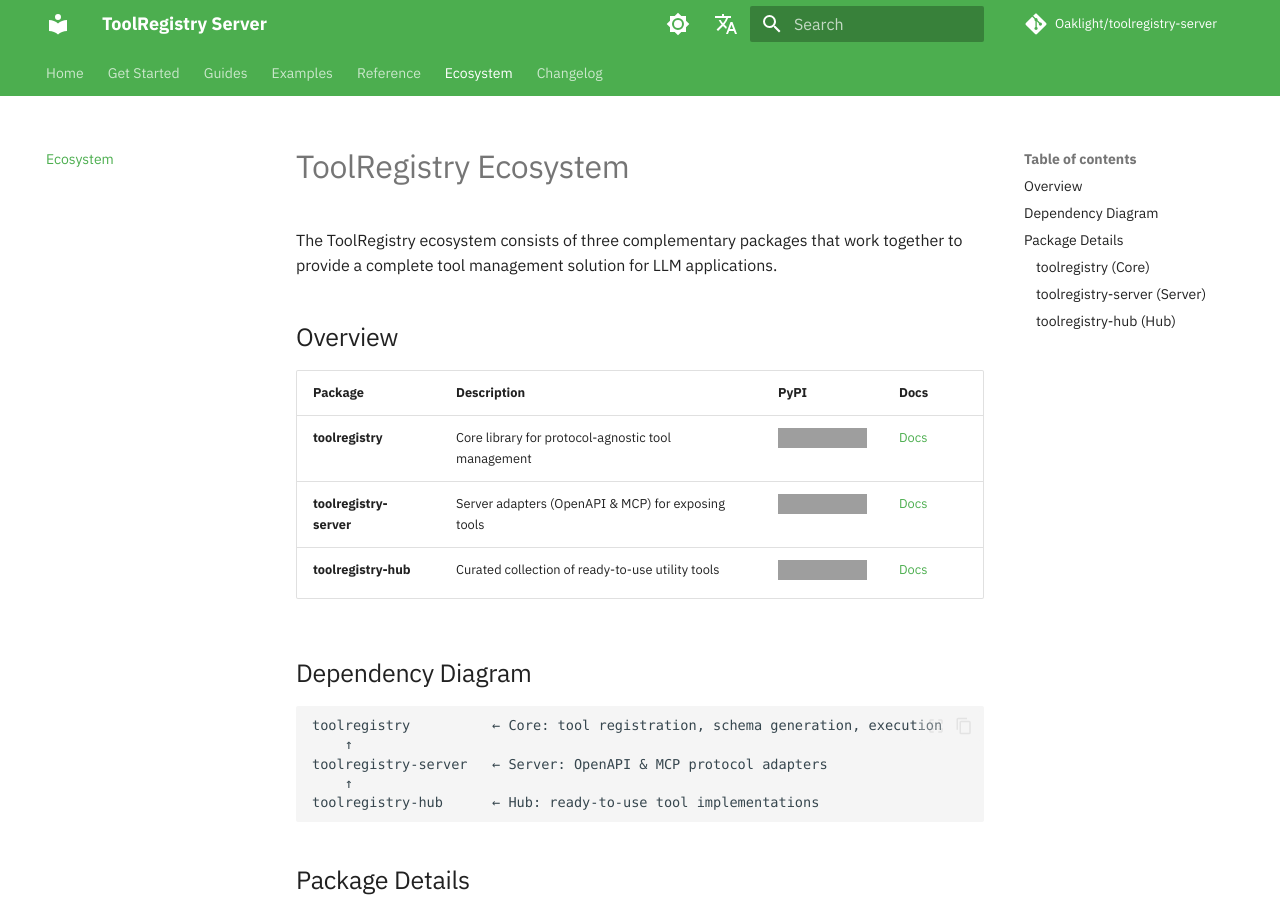
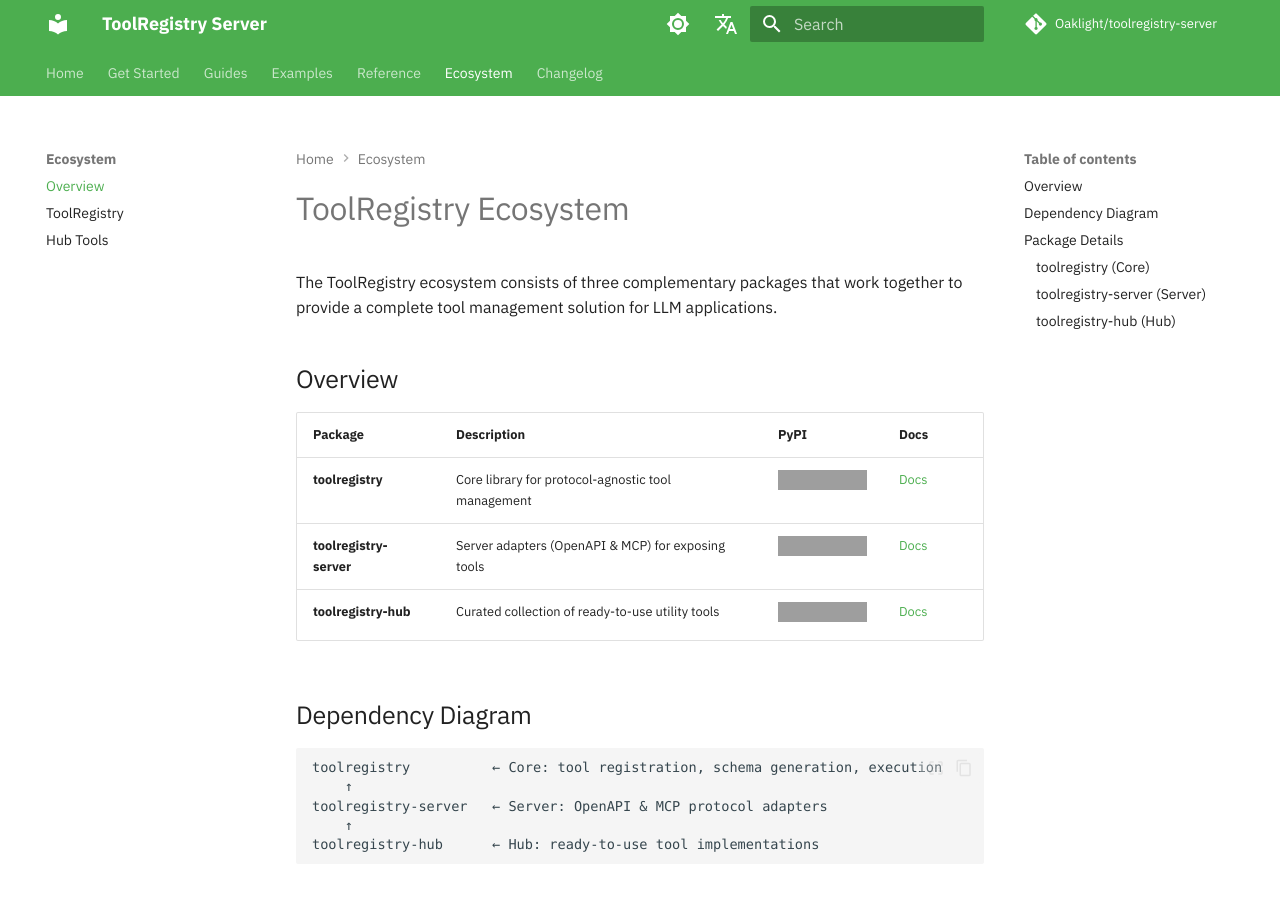
Before and after one commit to Oaklight/toolregistry-server, an MkDocs documentation site: the page built from docs/ecosystem.md, in a window 1280 px wide and 900 px high. Built offline with MkDocs 1.6.1 and Material for MkDocs 9.7.7, drawn with Linux system fonts in a browser that asks for light colours; some web fonts are replaced; comment, search, counter and statistics services are not loaded; grey boxes are pictures that could not be loaded.

Commit message:
docs: move sibling links into Ecosystem nav section (match core IA)

```diff
--- a/mkdocs.yml
+++ b/mkdocs.yml
@@ -157,5 +157,8 @@ nav:
           - OpenAPI Module: reference/api/openapi.md
           - MCP Module: reference/api/mcp.md
           - Auth Module: reference/api/auth.md
-  - Ecosystem: ecosystem.md
+  - Ecosystem:
+      - Overview: ecosystem.md
+      - ToolRegistry: https://toolregistry.readthedocs.io/
+      - Hub Tools: https://toolregistry-hub.readthedocs.io/
   - Changelog: changelog.md
```
